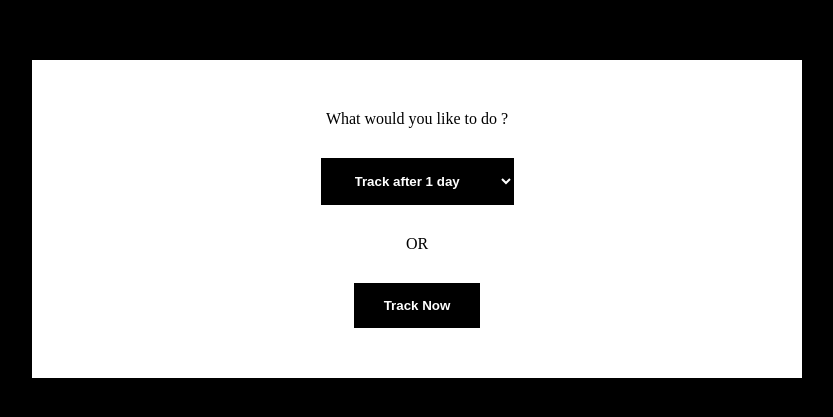
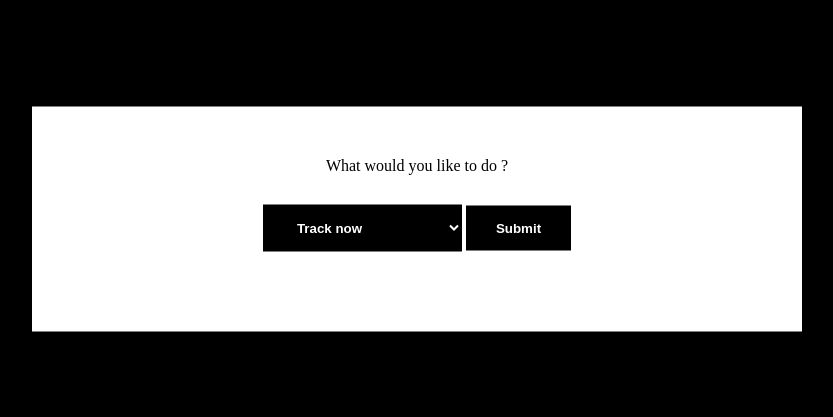
Before and after one commit to go3three/CodeWarsTracker, a plain HTML site: page views/index.html in a window 1280 px wide. Shown: the part 181-598 px from the top of the page, without its empty margins (223-1056 px from the left). Drawn offline with Linux system fonts and the light colour scheme.

Commit message:
editing the frontend part

```diff
--- a/views/index.html
+++ b/views/index.html
@@ -11,18 +11,15 @@
 				<p>What would you like to do ?</p>
 				<div class="dropdown-wrp">
 					<select class="dropdown">
-						<option value="1">Track after 1 day</option>
-						<option value="2">Track after 2 days</option>
-						<option value="3">Track after 3 days</option>
-						<option value="4">Track after 4 days</option>
+						<option value="1">Track now</option>
+						<option value="1">Track every 1 day</option>
+						<option value="2">Track every 2 days</option>
+						<option value="3">Track every 3 days</option>
+						<option value="4">Track every 4 days</option>
 					</select>
+					<button id="btn">Submit</button>
 				</div>
 				<!-- dropdown-wrp -->
-				<span class="or">OR</span>
-				<div class="btn-wrp">
-					<button id="btn">Track Now</button>
-				</div>
-				<!-- btn-wrp -->
 			</div>
 			<!-- wrp -->
 		</div>
--- a/views/style.css
+++ b/views/style.css
@@ -33,7 +33,7 @@ body{
 	margin-bottom: 30px;
 }
 .content .wrp .dropdown-wrp select,
-.content .wrp .btn-wrp button{
+.content .wrp .dropdown-wrp button{
 	background-color: #000;
 	border:0;
 	padding: 15px 30px;
```
